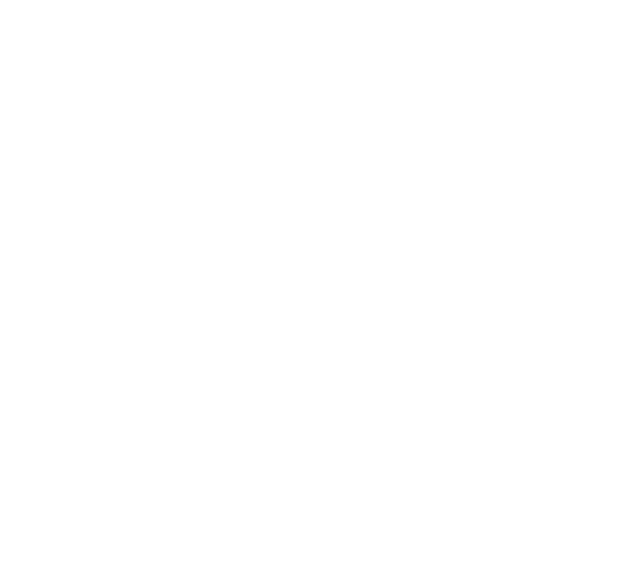
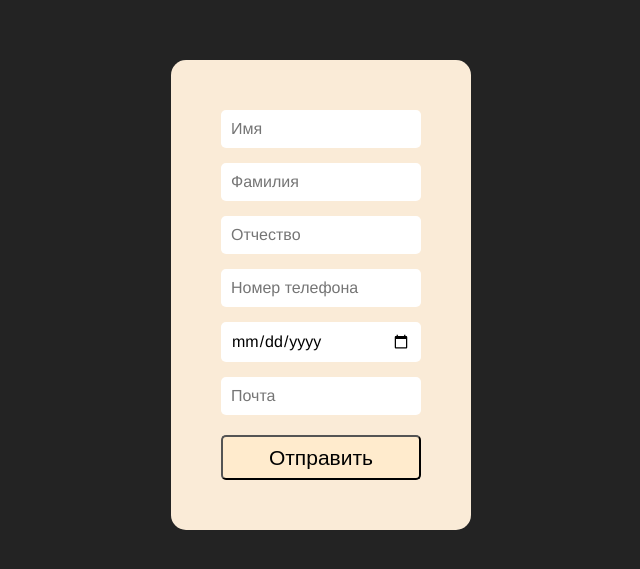
Before and after one commit to wasaw/steps-task, a Vue app: page /credential in a window 1280 px wide. Before the commit this address had no page. Shown: the part 105-674 px from the top of the page, without its empty margins (319-959 px from the left). Built offline with nearby package versions, Linux system fonts and the light colour scheme.

Commit message:
create credential form

```diff
--- /dev/null
+++ b/src/pages/Credential.vue
@@ -0,0 +1,77 @@
+<template>
+    <main>
+        <form action="">
+            <input type="text" placeholder="Имя" v-model="client.fistname"/>
+            <input type="text" placeholder="Фамилия" v-model="client.lastname" />
+            <input type="text" placeholder="Отчество" v-model="client.thirdname" />
+            <input type="tel" placeholder="Номер телефона" v-model="client.phone" />
+            <input type="date" placeholder="Дата рождения" v-model="client.date" />
+            <input type="email" placeholder="Почта" v-model="client.email" />
+        </form>
+        <button @click="transition">Отправить</button>
+    </main>
+</template>
+
+<script>
+export default {
+    data() {
+        return {
+            client: {
+                fistname: "",
+                lastname: "",
+                thirdname: "",
+                phone: "",
+                date: "",
+                email: ""
+            }
+        }
+    },
+    methods: {
+        transition() {
+
+        }
+    }
+}
+</script>
+
+<style>
+body {
+    background: #232323;
+    display: flex;
+    align-items: center;
+    justify-content: center;
+    width: 100%;
+    height: 100vh;
+    overflow: hidden;
+    font-family: 'Helvetica', 'Arial', sans-serif;
+}
+main {
+    max-width: 600px;
+    background: antiquewhite;
+    padding: 50px;
+    border-radius: 15px;
+}
+form {
+    width: 200px;
+    display: flex;
+    flex-direction: column;
+    gap: 15px;
+    color: black;
+}
+input {
+    padding: 10px;
+    border-radius: 5px;
+    font-size: 16px;
+    border: none;
+    outline: aqua;
+    font-family: 'Helvetica', 'Arial', sans-serif;
+}
+button {
+    margin-top: 20px;
+    font-size: 21px;
+    border-radius: 5px;
+    width: 100%;
+    height: 45px;
+    background-color:blanchedalmond
+}
+</style>
--- a/src/pages/Doctors.vue
+++ b/src/pages/Doctors.vue
@@ -5,15 +5,19 @@
         class="buttons"
         v-for="user in users"
         :key="user.id">
-            <button>{{ user.name }}</button>
+            <button @click="transition">{{ user.name }}</button>
         </div>
     </main>
 </template>
 
 <script>
 import axios from 'axios';
+import router from "@/router"
 
 export default {
+    components: {
+        router
+    },
     data() {
         return {
             users: []
@@ -25,6 +29,11 @@
         .then(result => {
             this.users = result.data.filter(element => element.clinic.includes(this.$route.params.id))
         })
+    },
+    methods: {
+        transition() {
+            router.push({ name: 'credential'})
+        }
     }
 }
 </script>
--- a/src/router/index.js
+++ b/src/router/index.js
@@ -10,6 +10,11 @@
         path: '/doctors',
         name: 'doctors',
         component: () => import('../pages/Doctors.vue')
+    },
+    {
+        path: '/credential',
+        name: 'credential',
+        component: () => import('../pages/Credential.vue')
     }
 ]
 
```
